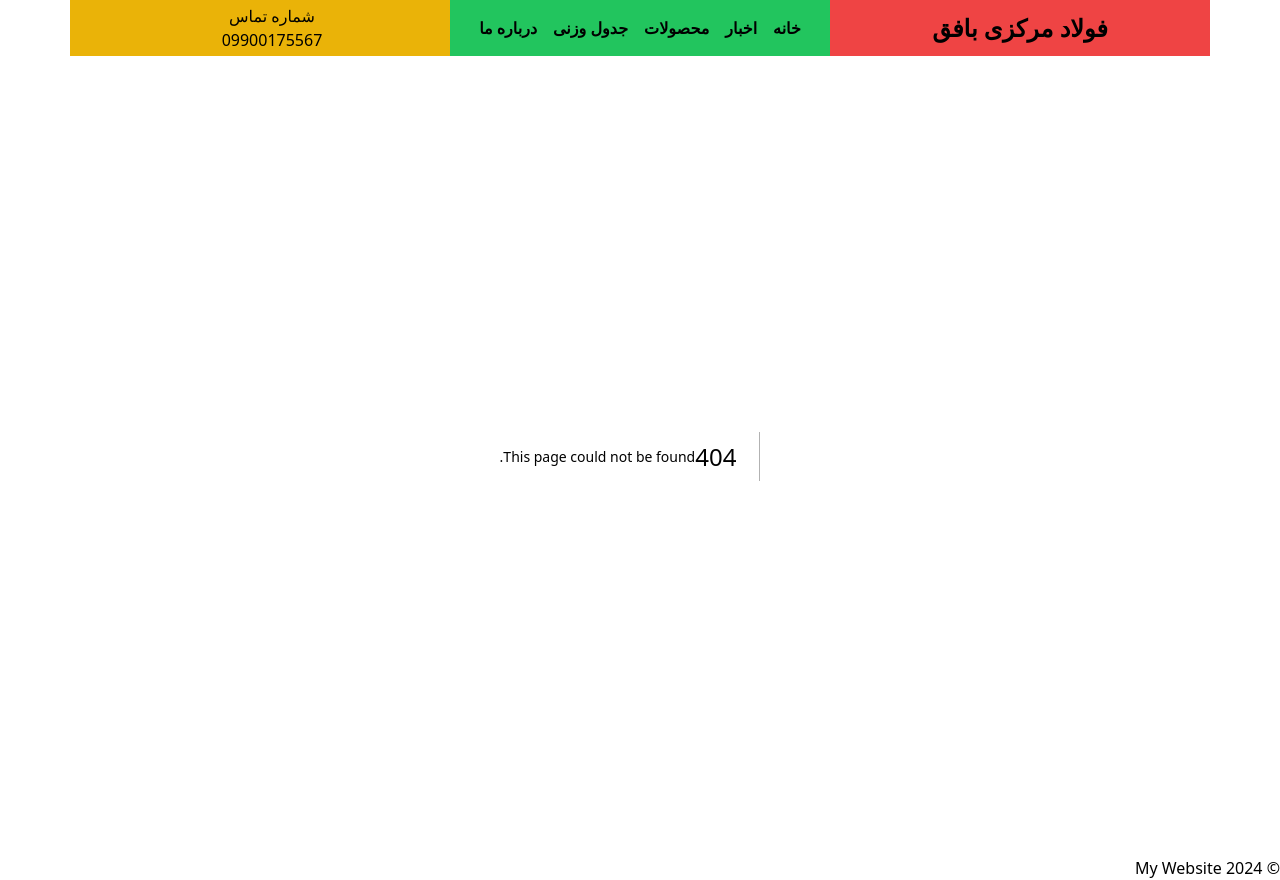
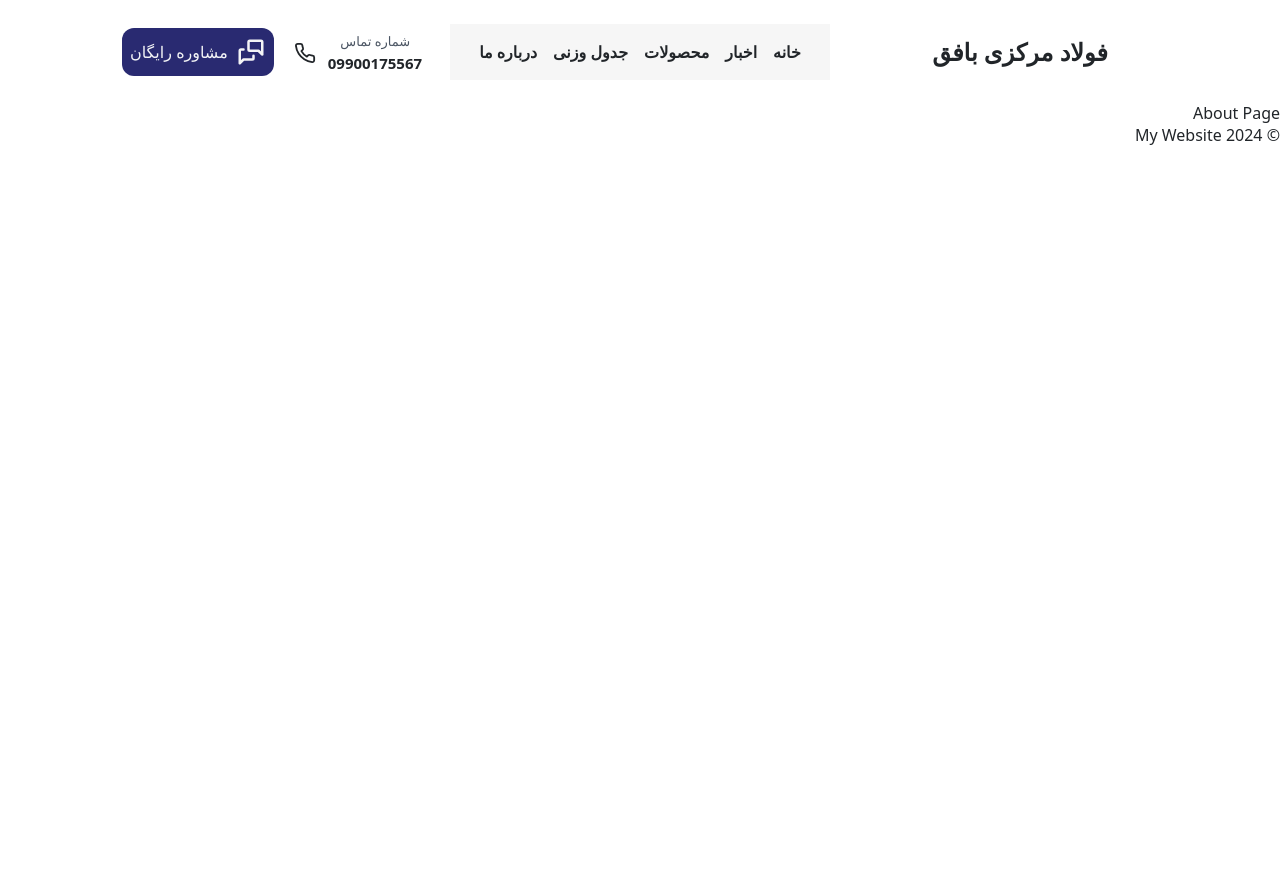
Before and after one commit to DimirvanCompany/Foolad, a Next.js app in the folder my-project/: page /about in a window 1280 px wide. Before the commit this address had no page. After the commit the page ends 800 px from the top, so only its background shows below. Built offline with nearby package versions, Linux system fonts and the light colour scheme.

Commit message:
debug project

```diff
--- /dev/null
+++ b/my-project/app/about/page.js
@@ -0,0 +1,7 @@
+function About() {
+    return (
+        <h1>About Page</h1>
+     );
+}
+
+export default About;
--- a/my-project/app/components/Header/Header.js
+++ b/my-project/app/components/Header/Header.js
@@ -1,53 +1,110 @@
 import { Col, Container, Row } from "react-bootstrap";
+import { LuPhone } from "react-icons/lu";
+import { TbMessages } from "react-icons/tb";
 
 export default function Header() {
   return (
-    <Container>
+    <header className="hidden xl:block">
+      {/* هدر سایت */}
+      <Container className="py-4">
         <Row className="h-14">
-        <Col lg={4} className="bg-red-500 flex justify-center items-center">
-          <h1 className="text-2xl font-bold">فولاد مرکزی بافق</h1>
+          {/* لوگوی اصلی */}
+          <Col lg={4} className="flex justify-center items-center">
+            <h1 className="text-2xl font-bold" aria-label="فولاد مرکزی بافق">
+              فولاد مرکزی بافق
+            </h1>
           </Col>
-        <Col lg={4} className="bg-green-500 flex justify-center items-center">
+
+          {/* منو ناوبری */}
+          <Col lg={4} className="bg-[#F6F6F6] flex justify-center items-center">
+            <nav aria-label="منوی اصلی">
               <ul className="flex gap-x-4 font-bold">
                 <li>
-              <a href="/" title="صفحه خانه" aria-label="صفحه خانه">
+                  <a
+                    href="/"
+                    title="صفحه خانه"
+                    aria-label="رفتن به صفحه خانه"
+                    className="hover:underline"
+                  >
                     خانه
                   </a>
                 </li>
                 <li>
-              <a href="/news" title="اخبار" aria-label="اخبار">
+                  <a
+                    href="/news"
+                    title="اخبار"
+                    aria-label="مشاهده اخبار"
+                    className="hover:underline"
+                  >
                     اخبار
                   </a>
                 </li>
                 <li>
-              <a href="/products" title="محصولات" aria-label="محصولات">
+                  <a
+                    href="/products"
+                    title="محصولات"
+                    aria-label="مشاهده محصولات"
+                    className="hover:underline"
+                  >
                     محصولات
                   </a>
                 </li>
                 <li>
-              <a href="/weight-table" title="جدول وزنی" aria-label="جدول وزنی">
+                  <a
+                    href="/weight-table"
+                    title="جدول وزنی"
+                    aria-label="مشاهده جدول وزنی"
+                    className="hover:underline"
+                  >
                     جدول وزنی
                   </a>
                 </li>
                 <li>
-              <a href="/about" title="درباره ما" aria-label="درباره ما">
+                  <a
+                    href="/about"
+                    title="درباره ما"
+                    aria-label="اطلاعات درباره ما"
+                    className="hover:underline"
+                  >
                     درباره ما
                   </a>
                 </li>
               </ul>
+            </nav>
           </Col>
-        <Col lg={4} className="bg-yellow-500 flex justify-center items-center">
-          <button>
-            <Row>
+
+          {/* شماره تماس و دکمه مشاوره */}
+          <Col lg={4} className="flex justify-center items-center">
+            {/* دکمه شماره تماس */}
+            <div
+              role="button"
+              className="p-1 rounded-xl h-12 cursor-pointer"
+              aria-label="تماس با شماره 09900175567"
+              title="تماس"
+            >
+              <Row className="flex justify-center items-center">
                 <Col>
-                    <p>شماره تماس</p>
-                    <p>09900175567</p>
+                  <p className="text-[13px] text-gray-600">شماره تماس</p>
+                  <p className="font-bold text-[15px] -mx-3">09900175567</p>
                 </Col>
-                <Col></Col>
+                <Col>
+                  <LuPhone size={"22px"} aria-hidden="true" />
+                </Col>
               </Row>
+            </div>
+
+            {/* دکمه مشاوره رایگان */}
+            <button
+              className="px-2 mx-3 bg-[#292a71] flex gap-x-2 p-1 h-12 rounded-xl justify-center items-center"
+              aria-label="مشاوره رایگان"
+              title="مشاوره رایگان"
+            >
+              <TbMessages className="text-gray-100" size={"30px"} aria-hidden="true" />
+              <span className="text-gray-100">مشاوره رایگان</span>
             </button>
           </Col>
         </Row>
       </Container>
+    </header>
   );
 }
--- a/my-project/app/globals.css
+++ b/my-project/app/globals.css
@@ -5,3 +5,6 @@
   max-width: 1400px !important;
   margin: auto;
 } */
+body{
+  /* background-color: yellow; */
+}
--- a/my-project/app/layout.js
+++ b/my-project/app/layout.js
@@ -4,7 +4,7 @@ import './globals.css';
 export default function RootLayout({ children }) {
   return (
     <html lang="fa" dir='rtl'>
-      <body >
+      <body>
         <header >
           <Header />
         </header>
```
Lines whose indentation alone changed are shown as unchanged.
